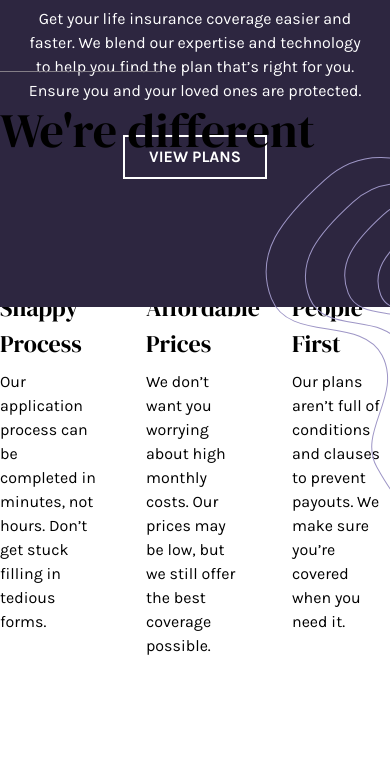
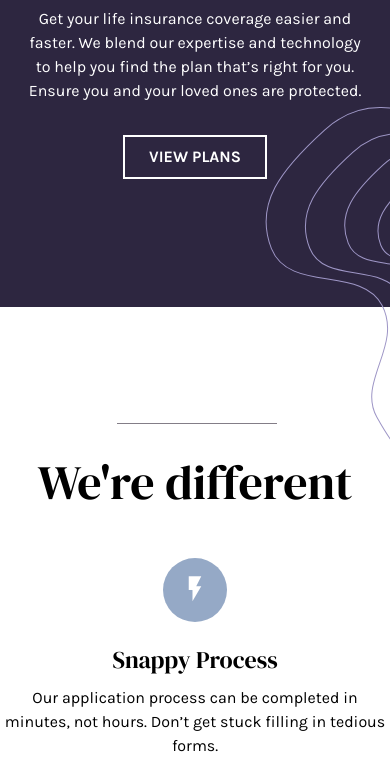
Before and after one commit to angel-codes/insure-landing-page, a website: page index.html in a window 390 px wide. Shown: the part 898-1682 px from the top of the page. Drawn offline with nearby package versions, Linux system fonts and the light colour scheme; files that its build step writes are made by us from their sources.

Commit message:
about section

```diff
--- a/index.css
+++ b/index.css
@@ -92,7 +92,7 @@ body {
   .intro-text::after {
     content: '';
     position: absolute;
-    bottom: -200px;
+    bottom: -150px;
     right: 0;
     width: 125px;
     height: 350px;
@@ -112,9 +112,25 @@ body {
   left: 0;
 }
 
+.about-heading::before {
+  content: '';
+  width: 10rem;
+  height: 1px;
+  @apply bg-dark-grayish-violet;
+  position: absolute;
+  bottom: 130%;
+  left: 0;
+}
+
 @media screen and (max-width: 768px) {
   .heading::before {
     content: none;
+  }
+  .about-section {
+    margin-top: 38rem;
+  }
+  .about-heading::before {
+    left: 30%;
   }
 }
 
@@ -131,16 +147,6 @@ body {
   background-size: cover;
 }
 
-.about-heading::before {
-  content: '';
-  width: 10rem;
-  height: 1px;
-  @apply bg-dark-grayish-violet;
-  position: absolute;
-  bottom: 130%;
-  left: 0;
-}
-
 .footer::after {
   content: '';
   position: absolute;
--- a/index.html
+++ b/index.html
@@ -85,12 +85,14 @@
     </section>
 
     <!-- About -->
-    <section class="mt-64 container mx-auto">
+    <section
+      class="about-section mt-64 container mx-auto text-center lg:text-left"
+    >
       <h2 class="text-5xl about-heading relative">We're different</h2>
       <div class="grid grid-cols-3 gap-12 mt-10">
-        <div>
+        <div class="col-span-3 lg:col-span-1">
           <div
-            class="bg-grayish-blue w-16 h-16 rounded-full flex items-center justify-center mb-5"
+            class="mx-auto lg:mx-0 bg-grayish-blue w-16 h-16 rounded-full flex items-center justify-center mb-5"
           >
             <span class="mdi mdi-flash text-3xl text-white"></span>
           </div>
@@ -100,11 +102,11 @@
             Don’t get stuck filling in tedious forms.
           </p>
         </div>
-        <div>
+        <div class="col-span-3 lg:col-span-1 text-center">
           <div
-            class="bg-grayish-blue w-16 h-16 rounded-full flex items-center justify-center mb-5"
+            class="mx-auto lg:mx-0 bg-grayish-blue w-16 h-16 rounded-full flex items-center justify-center mb-5"
           >
-            <span class="mdi mdi-flash text-3xl text-white"></span>
+            <span class="mdi mdi-currency-usd text-3xl text-white"></span>
           </div>
           <h4 class="text-2xl mb-2">Affordable Prices</h4>
           <p class="text-base">
@@ -112,11 +114,11 @@
             be low, but we still offer the best coverage possible.
           </p>
         </div>
-        <div>
+        <div class="col-span-3 lg:col-span-1">
           <div
-            class="bg-grayish-blue w-16 h-16 rounded-full flex items-center justify-center mb-5"
+            class="mx-auto lg:mx-0 bg-grayish-blue w-16 h-16 rounded-full flex items-center justify-center mb-5"
           >
-            <span class="mdi mdi-flash text-3xl text-white"></span>
+            <span class="mdi mdi-account text-3xl text-white"></span>
           </div>
           <h4 class="text-2xl mb-2">People First</h4>
           <p class="text-base">
```
